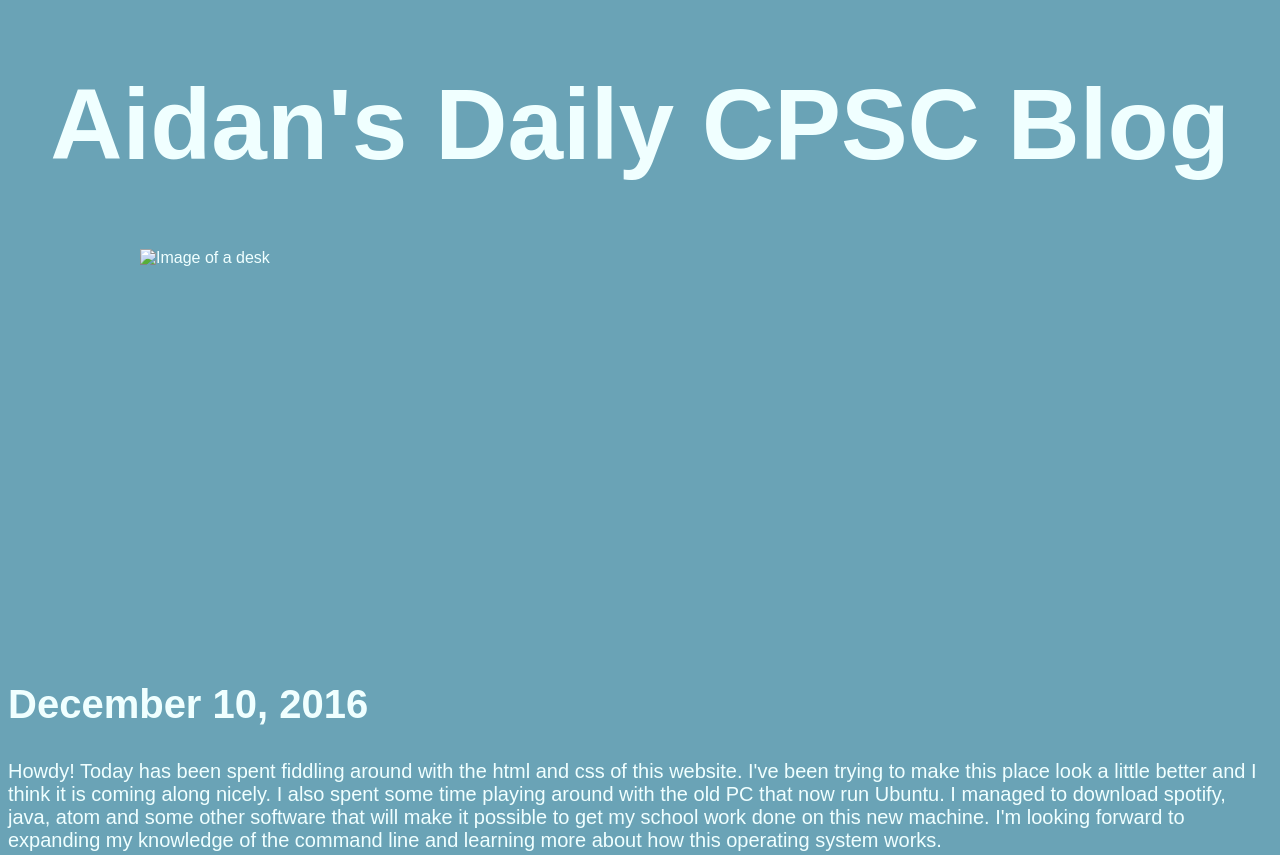
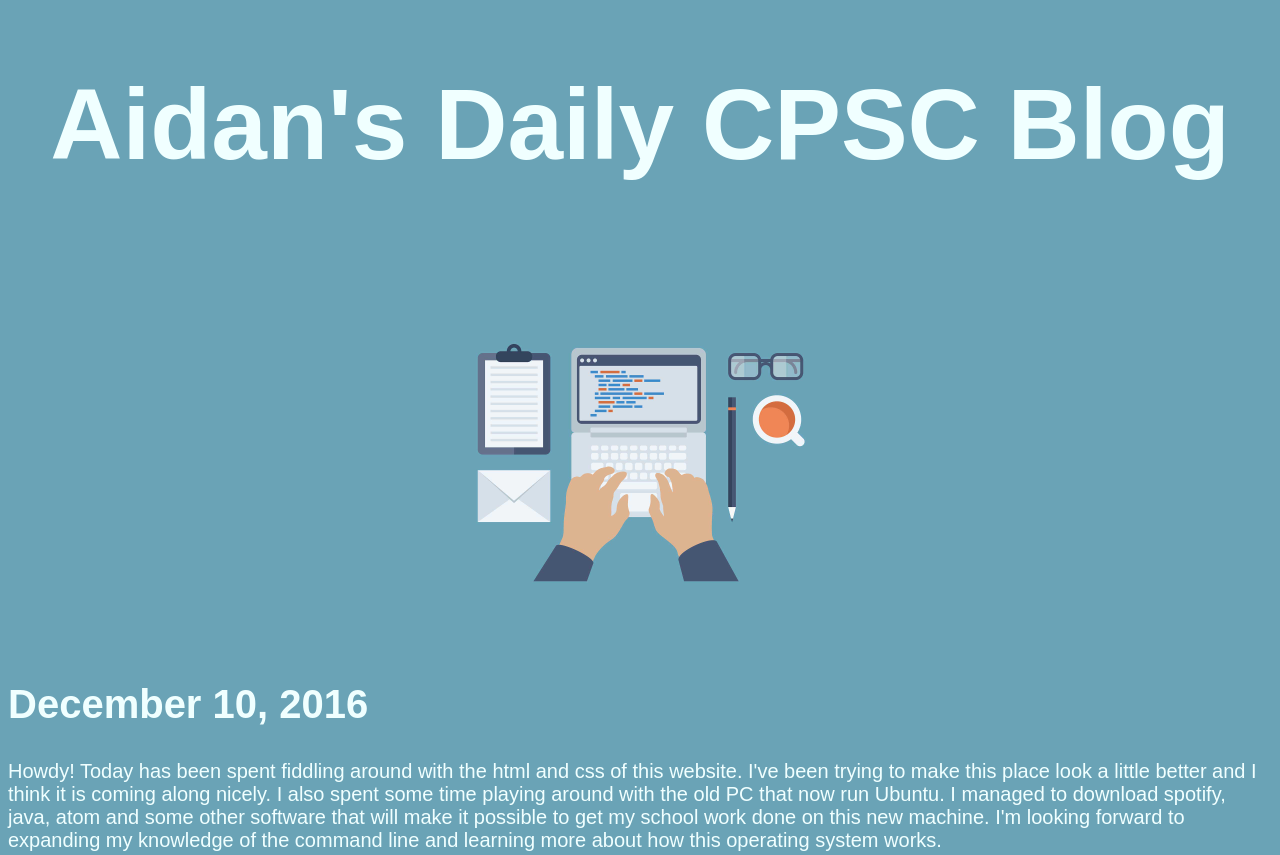
Before and after one commit to aidan-kelly/old_website, a plain HTML site: page index.html in a window 1280 px wide. Shown: the top 855 px of the page. Drawn offline with Linux system fonts and the light colour scheme.

Commit message:
Fixed link to image.
Picture was showing before. Added /files before link to pic.

```diff
--- a/index.html
+++ b/index.html
@@ -9,7 +9,7 @@
   <body>
 
     <h1>Aidan's Daily CPSC Blog</h1>
-    <img src="programming-banner.jpg" alt="Image of a desk"/>
+    <img src="files/programming-banner.jpg" alt="Image of a desk"/>
 
     <!--Entry for Dec 10 2016-->
     <h2>December 10, 2016</h2>
```
